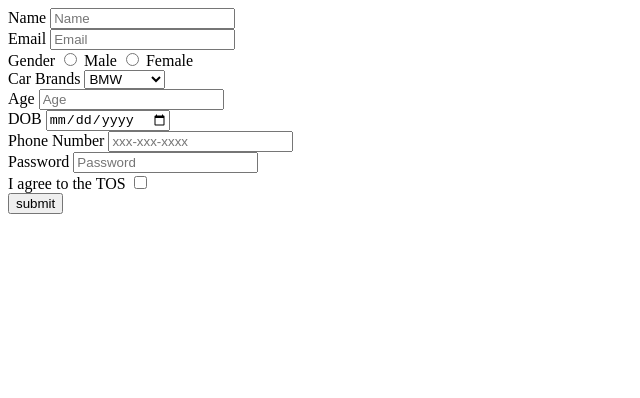
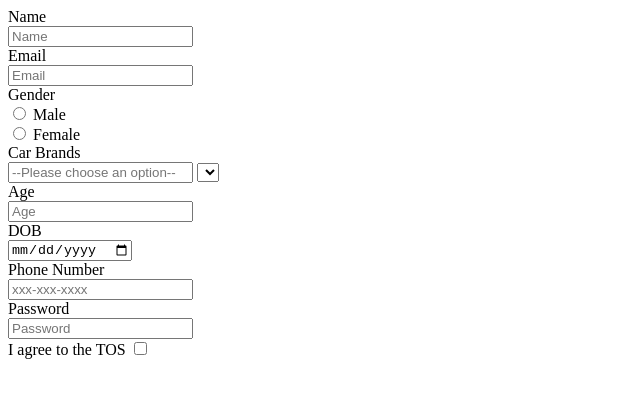
Before and after one commit to acciojob/signup-form-car-Akhilesh-Yadav6283, a website: page main.html in a window 1280 px wide. Shown: the whole page, without its empty margins (0-640 px from the left). Drawn offline with Linux system fonts and the light colour scheme.

Commit message:
created a submission

```diff
--- a/main.html
+++ b/main.html
@@ -10,42 +10,34 @@
 	<!-- the entire body must be written by student -->
     <script type="text/javascript" src="./script.js">
 </script>
-	<form action="#" method="post">
-	<label for="name">Name</label>
-    <input type="Text" id="name" placeholder="Name" required><br>
+	<form action="" method="post">
+		<lable for="name">Name</lable><br>
+		<input type="text" id="name" name="name"  placeholder="Name" required><br>
 
-	<lable for="email">Email</lable>
-	<input type="Email" id="email" placeholder="Email" required><br>
+		<lable for="email">Email</lable><br>
+		<input type="email" id="email" name="email"  placeholder="Email" required><br>
 
-		<label>Gender</label>
-        <input type="Radio" id="gender_m" name="gender" value="male" required>
-        <label for="gender_m" >Male</label>
-        <input type="Radio" id="gender_f" name="gender" value="female" required>
-        <label for="gender_f">Female</label><br>
-
-	     <lable for="Cars">Car Brands</lable>
-	    	<select id="cars" name="cars" required>
-			<option value="BMW">BMW</option>
-			<option value="audi">Audi</option>
-            <option value="marcedes">Marcedes</option>
-			</select><br>
-
-			<lable for="age">Age</lable>
-		  <input type="Number" id="age" placeholder="Age" required> <br>
-
-        	<lable for="dob">DOB</lable>
-		<input type="Date" id="dob" required><br>
-
-		<label for="tel">Phone Number</label>
-		<input type="Tel" id="tel" placeholder="xxx-xxx-xxxx"><br>
-
-		<label for="password">Password</label>
-		<input type="Password" id="password"  placeholder="Password" required><br>
-
+		<lable>Gender</lable><br>
+		<input type="radio" id="gender_m" name="gender" value="male" required>
+		<lable for="gender_m">Male</lable><br>
+		<input type="radio" id="gender_f" name="gender" value="female"  required>
+		<lable for="gender_f">Female</lable><br>
+		<lable for="cars"></lable>Car Brands<br>
+		<input type="select" id="cars" placeholder="--Please choose an option--" required>
+		<select>
+			<option>
+            </option>
+		</select><br>
+		<lable for="age">Age</lable><br>
+		<input type="number" id="age" placeholder="Age" required><br>
+		<lable for="dob">DOB</lable><br>
+		<input type="date" id="dob" required><br>
+		<lable for="tel">Phone Number</lable><br>
+		<input type="tel" id="tel" placeholder="xxx-xxx-xxxx" ><br>
+		<lable for="password">Password</lable><br>
+		<input type="password" id="password" placeholder="Password" required><br>
 		<label for="tos">I agree to the TOS</label>
-		<input type="Checkbox" id="tos" required><br>
-		<button id="btn">submit</button>
-
+		<input type="Checkbox" id="tos" required>
 	</form>
 
 </body>
```
